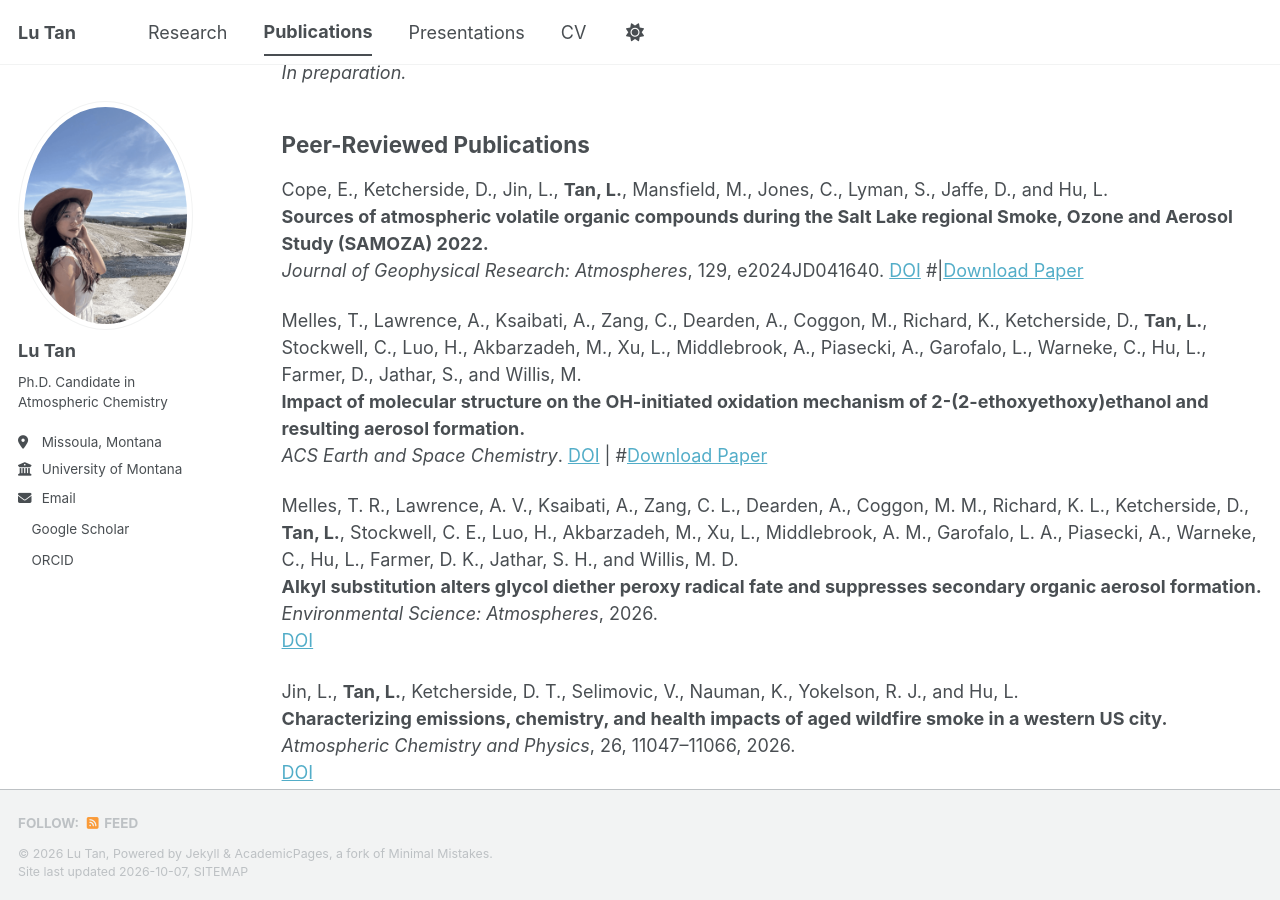
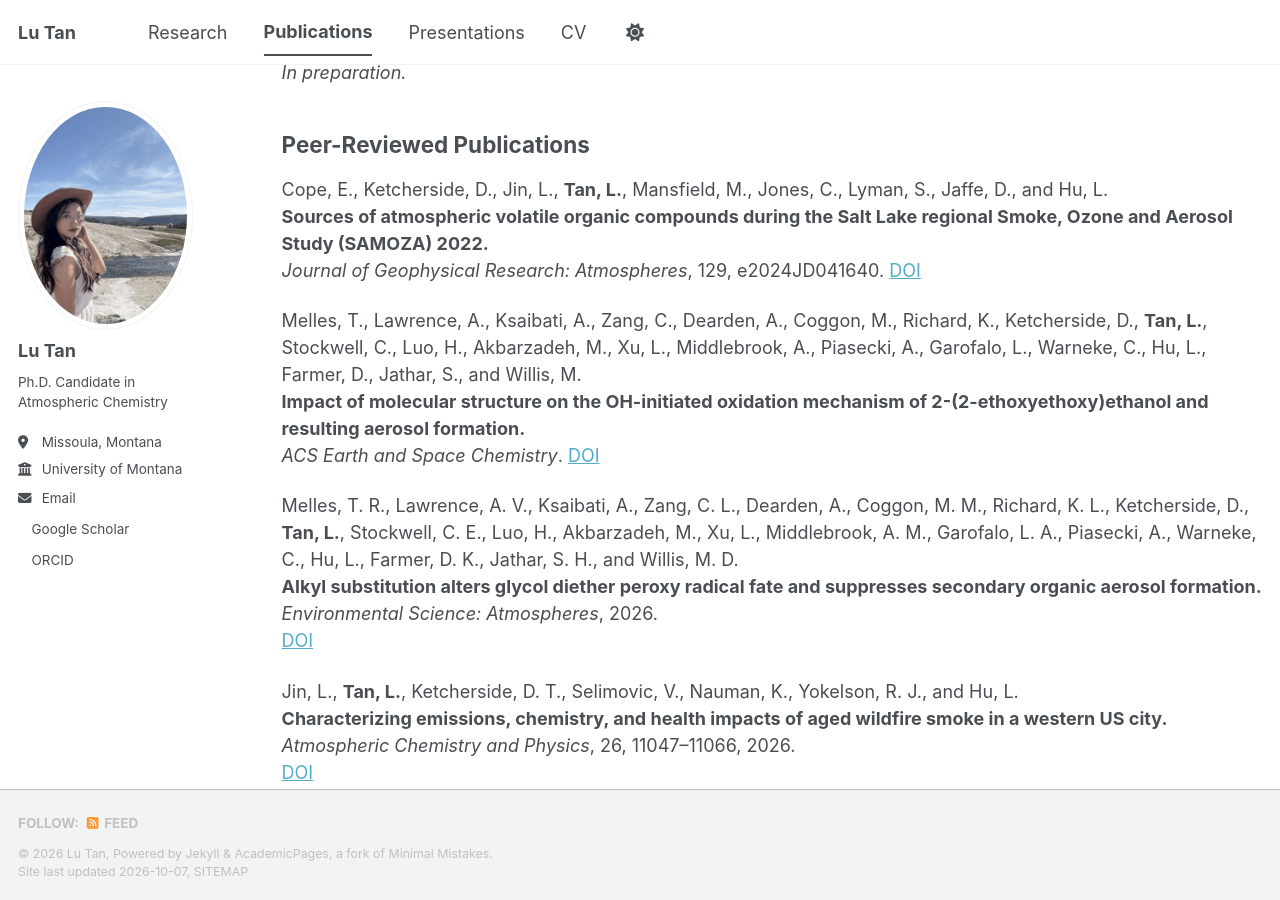
Before and after one commit to lulutan0122/lutan.github.io, a Jekyll site: the page built from _pages/publications.html, in a window 1280 px wide and 900 px high, scrolled down 414 px. Built offline with Jekyll 4.4.1, drawn with Linux system fonts in a browser that asks for light colours; a style sheet for code colours, icons or effects is not loaded.

Commit message:
Remove download links from publications section
Removed download links for papers from the publications page.

```diff
--- a/_pages/publications.html
+++ b/_pages/publications.html
@@ -32,15 +32,13 @@ author_profile: true
 Cope, E., Ketcherside, D., Jin, L., <strong>Tan, L.</strong>, Mansfield, M., Jones, C., Lyman, S., Jaffe, D., and Hu, L.<br>
 <strong>Sources of atmospheric volatile organic compounds during the Salt Lake regional Smoke, Ozone and Aerosol Study (SAMOZA) 2022.</strong><br>
 <em>Journal of Geophysical Research: Atmospheres</em>, 129, e2024JD041640. <a href=" https://doi.org/10.1029/2024JD041640" target="_blank">DOI</a>
-#|<a href="/lutan.github.io/files/aged_wildfire_smoke.pdf">Download Paper</a>
 </p>
 
 <p>
 Melles, T., Lawrence, A., Ksaibati, A., Zang, C., Dearden, A., Coggon, M., Richard, K., Ketcherside, D., <strong>Tan, L.</strong>, Stockwell, C., Luo, H., Akbarzadeh, M., Xu, L., Middlebrook, A., Piasecki, A., Garofalo, L., Warneke, C., Hu, L., Farmer, D., Jathar, S., and Willis, M.<br>
 <strong>Impact of molecular structure on the OH-initiated oxidation mechanism of 2-(2-ethoxyethoxy)ethanol and resulting aerosol formation.</strong><br>
 <em>ACS Earth and Space Chemistry</em>.
-<a href="10.1021/acsearthspacechem.5c00244" target="_blank">DOI</a> |
-#<a href="/lutan.github.io/files/aged_wildfire_smoke.pdf">Download Paper</a>
+<a href="10.1021/acsearthspacechem.5c00244" target="_blank">DOI</a>
 </p>
 
 <p>
```
